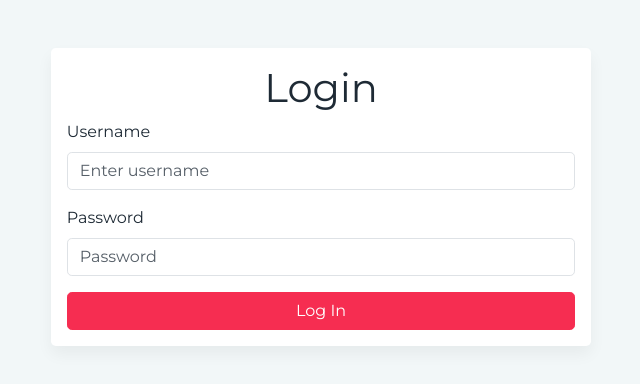
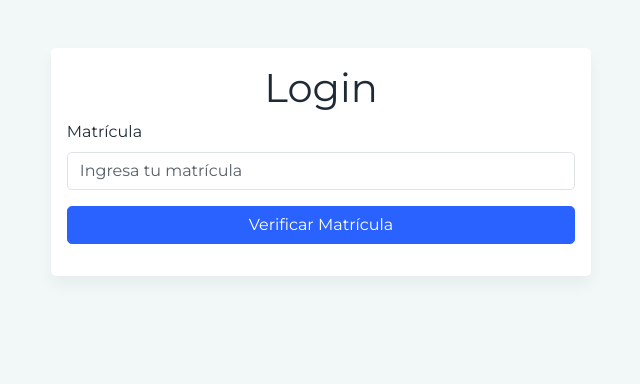
Before and after one commit to thomasorzg/PayTrack, a React (Vite) app: page /login in a window 1280 px wide. Shown: the top 384 px of the page, without its empty margins (319-959 px from the left). Built offline with nearby package versions, Linux system fonts and the light colour scheme.

Commit message:
Modificación del inicio de sesión y principios de lógica

```diff
--- /dev/null
+++ b/src/components/auth/loginForm.tsx
@@ -0,0 +1,82 @@
+import React, { useState, FormEvent } from 'react';
+import { Button, Form, FormGroup, Label, Input, Fade } from 'reactstrap';
+
+interface LoginFormProps {
+    onLogin: (enrollment: string, nip: string) => void;
+    onCancel: () => void;
+}
+
+const LoginForm: React.FC<LoginFormProps> = ({ onLogin, onCancel }) => {
+    const [enrollment, setEnrollment] = useState<string>('');
+    const [nip, setNip] = useState<string>('');
+    const [enrollmentExists, setEnrollmentExists] = useState<boolean>(false);
+    const [isChecking, setIsChecking] = useState<boolean>(false);
+
+    // Simulando la verificación de la matrícula (se hará la petición al servidor en la versión final)
+    const checkEnrollmentExists = async (_enrollment: string): Promise<boolean> => {
+        setIsChecking(true);
+        await new Promise(resolve => setTimeout(resolve, 1000));
+        setIsChecking(false);
+        // Simulamos que cualquier matrícula existe
+        return true;
+    };
+
+    const handleEnrollmentSubmit = async (event: FormEvent) => {
+        event.preventDefault();
+        const exists = await checkEnrollmentExists(enrollment);
+        setEnrollmentExists(exists);
+    };
+
+    const handleLogin = (event: FormEvent) => {
+        event.preventDefault();
+        onLogin(enrollment, nip);
+    };
+
+    return (
+        <Form>
+            {!enrollmentExists && (
+                <FormGroup>
+                    <Label for="enrollment">Matrícula</Label>
+                    <Input
+                        type="text"
+                        name="enrollment"
+                        id="enrollment"
+                        placeholder="Ingresa tu matrícula"
+                        value={enrollment}
+                        onChange={e => setEnrollment(e.target.value)}
+                        disabled={isChecking}
+                        style={{ marginBottom: '1rem' }}
+                    />
+                    <Button color="primary" block onClick={handleEnrollmentSubmit} disabled={isChecking}>
+                        {isChecking ? 'Verificando...' : 'Verificar Matrícula'}
+                    </Button>
+                </FormGroup>
+            )}
+
+            <Fade in={enrollmentExists} tag="div">
+                {enrollmentExists && (
+                    <>
+                        <FormGroup>
+                            <Label for="nip">NIP</Label>
+                            <Input
+                                type="password"
+                                name="nip"
+                                id="nip"
+                                placeholder="Ingresa tu NIP"
+                                value={nip}
+                                onChange={e => setNip(e.target.value)}
+                                style={{ marginBottom: '1rem' }}
+                            />
+                        </FormGroup>
+                        <Button color="danger" block onClick={handleLogin}>Log In</Button>
+                        {/* <CardFooter className="text-center" style={{ marginTop: '1rem' }}>
+                            <Button color="secondary" block onClick={onCancel}>Cancelar</Button>
+                        </CardFooter> */}
+                    </>
+                )}
+            </Fade>
+        </Form>
+    );
+};
+
+export default LoginForm;
--- a/src/pages/auth/login.tsx
+++ b/src/pages/auth/login.tsx
@@ -1,6 +1,22 @@
-import { Button, Form, FormGroup, Label, Input, Container, Row, Col, Card, CardBody } from 'reactstrap';
+import { Container, Row, Col, Card, CardBody } from 'reactstrap';
+import { useNavigate } from 'react-router-dom';
+import LoginForm from '../../components/auth/loginForm';
 
 const Login = () => {
+    const navigate = useNavigate();
+
+    const handleLoginSuccess = (enrollment: string, nip: string) => {
+        console.log('Matrícula:', enrollment, 'NIP:', nip);
+        // Simular la obtención de un token de autenticación después de un iniciar sesión
+        const fakeToken = '123456789';
+        localStorage.setItem('authToken', fakeToken);
+        navigate('/dashboard');
+    };
+
+    const handleCancel = () => {
+        console.log('Login cancelado');
+    };
+
     return (
         <Container className="my-5">
             <Row className="justify-content-center">
@@ -8,17 +24,7 @@ const Login = () => {
                     <Card>
                         <CardBody>
                             <h1 className="text-center">Login</h1>
-                            <Form>
-                                <FormGroup>
-                                    <Label for="username">Username</Label>
-                                    <Input type="text" name="username" id="username" placeholder="Enter username" />
-                                </FormGroup>
-                                <FormGroup>
-                                    <Label for="password">Password</Label>
-                                    <Input type="password" name="password" id="password" placeholder="Password" />
-                                </FormGroup>
-                                <Button color="danger" block>Log In</Button>
-                            </Form>
+                            <LoginForm onLogin={handleLoginSuccess} onCancel={handleCancel} />
                         </CardBody>
                     </Card>
                 </Col>
--- a/src/routes/PrivateRoute.tsx
+++ b/src/routes/PrivateRoute.tsx
@@ -1,10 +1,35 @@
-import React from "react";
+import React, { useEffect, useState } from "react";
 import { Navigate } from "react-router-dom";
 
 const PrivateRoute = ({ children }: { children: React.ReactNode }) => {
-    const isAuthenticated = true;
+    const [isAuthenticated, setIsAuthenticated] = useState(false);
 
-    return isAuthenticated ? children : <Navigate to="/login" replace />;
+    useEffect(() => {
+        const isLogged = async () => {
+            const token = localStorage.getItem("authToken");
+            if (token === null) {
+                setIsAuthenticated(false);
+                return;
+            }
+
+            // Hacer la petición al servidor para verificar si el token es válido
+            /* const response = await fetch("http://localhost:4000/auth/verify", {
+                method: "POST",
+                headers: {
+                    Authorization: `Bearer ${token}`,
+                },
+            });
+
+            setIsAuthenticated(response.ok);*/
+
+            // Por ahora, asumimos que el usuario está autenticado si hay un token
+            setIsAuthenticated(true);
+        };
+
+        isLogged();
+    }, []);
+
+    return isAuthenticated ? <Navigate to="/dashboard" replace /> : <>{children}</>;
 };
 
 export default PrivateRoute;
```
